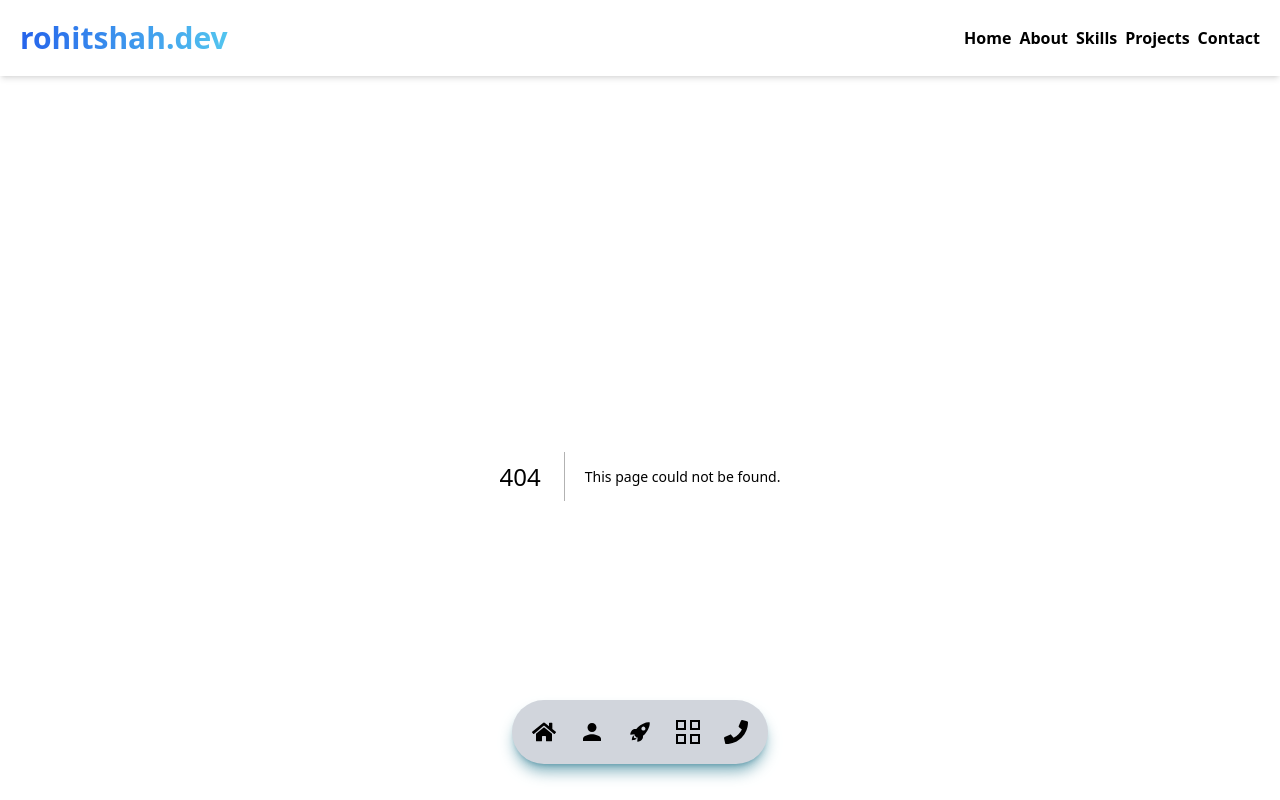
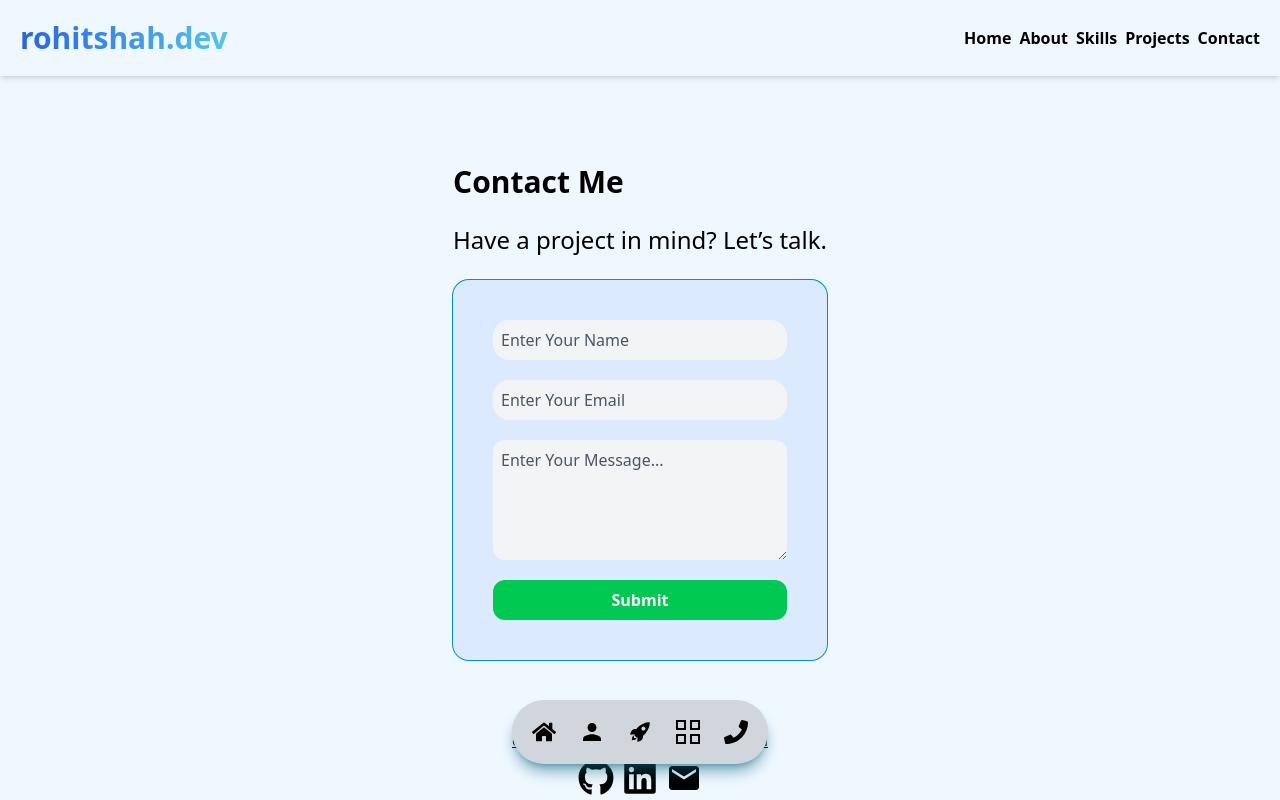
Before and after one commit to rohitshah316/rohitshah.dev-nextjs, a Next.js app: page /contact in a window 1280 px wide. Before the commit this address had no page. Shown: the top 800 px of the page. Built offline with nearby package versions, Linux system fonts and the light colour scheme.

Commit message:
updated contact and project pages

```diff
--- a/package.json
+++ b/package.json
@@ -9,6 +9,8 @@
     "lint": "eslint"
   },
   "dependencies": {
+    "@emailjs/browser": "^4.4.1",
+    "emailjs": "^5.0.1",
     "gsap": "^3.15.0",
     "motion": "^12.40.0",
     "next": "^16.2.9",
--- /dev/null
+++ b/src/app/contact/page.jsx
@@ -0,0 +1,137 @@
+"use client";
+
+import React, { useRef, useState } from "react";
+import { FaGithub, FaLinkedin } from "react-icons/fa";
+import { MdEmail } from "react-icons/md";
+import emailjs from "@emailjs/browser";
+
+const Contact = () => {
+  const [success, setSuccess] = useState(false);
+  const form = useRef(null);
+
+  const theme = "light";
+
+  const placeholderStyle =
+    theme === "dark"
+      ? "placeholder-gray-400 bg-gray-500"
+      : "placeholder-gray-600 bg-gray-100";
+
+  const sendEmail = (e) => {
+    e.preventDefault();
+
+    emailjs
+      .sendForm(
+        "service_i0z6whj",
+        "template_sm7jf7s",
+        form.current,
+        "J2eoW6q3-Y5wQHrJn"
+      )
+      .then(
+        (result) => {
+          console.log("SUCCESS!", result.text);
+          setSuccess(true);
+
+          setTimeout(() => setSuccess(false), 5000);
+
+          form.current.reset();
+        },
+        (error) => {
+          console.log("FAILED...", error.text);
+        }
+      );
+  };
+
+  return (
+    <section className="text-black mt-10 mx-auto max-w-4xl pt-12 pb-20 px-6">
+      <h2 className="text-3xl font-bold mb-6">Contact Me</h2>
+
+      <p className="my-6 text-2xl">
+        Have a project in mind? Let’s talk.
+      </p>
+
+      <form
+        ref={form}
+        onSubmit={sendEmail}
+        className="bg-blue-100 text-black flex flex-col gap-5 p-10 w-full max-w-xl rounded-2xl ring ring-cyan-600"
+      >
+        <input
+          name="from_name"
+          className={`${placeholderStyle} p-2 rounded-2xl outline-none`}
+          type="text"
+          required
+          placeholder="Enter Your Name"
+        />
+
+        <input
+          name="from_email"
+          className={`${placeholderStyle} p-2 rounded-2xl outline-none`}
+          type="email"
+          required
+          placeholder="Enter Your Email"
+        />
+
+        <textarea
+          name="message"
+          className={`${placeholderStyle} h-30 p-2 outline-none rounded-xl`}
+          required
+          placeholder="Enter Your Message..."
+        />
+
+        <button
+          type="submit"
+          className="bg-green-500 py-2 rounded-xl font-bold text-white hover:bg-green-600 cursor-pointer"
+        >
+          Submit
+        </button>
+
+        {success && (
+          <p className="text-green-500 text-center font-semibold">
+            Your Message Sent Successfully!
+          </p>
+        )}
+      </form>
+
+      <div className="mt-10 flex flex-col items-center">
+        <span className="font-semibold text-xl text-red-500">
+          Or Email Me Directly:
+        </span>
+
+        <a
+          href="mailto:contact.rohitshah.dev@gmail.com"
+          className="underline"
+        >
+          contact.rohitshah.dev@gmail.com
+        </a>
+
+        <div className="text-4xl flex gap-2 mt-2">
+          <a
+            href="https://github.com/rohitshah316"
+            target="_blank"
+            rel="noreferrer"
+            className="hover:text-gray-400"
+          >
+            <FaGithub />
+          </a>
+
+          <a
+            href="https://linkedin.com/in/rohitshah316"
+            target="_blank"
+            rel="noreferrer"
+            className="hover:text-gray-400"
+          >
+            <FaLinkedin />
+          </a>
+
+          <a
+            href="mailto:contact.rohitshah.dev@gmail.com"
+            className="hover:text-gray-400"
+          >
+            <MdEmail />
+          </a>
+        </div>
+      </div>
+    </section>
+  );
+};
+
+export default Contact;
--- /dev/null
+++ b/src/app/projects/page.jsx
@@ -0,0 +1,39 @@
+import { projects } from '../../data/projects'
+import { FaRegArrowAltCircleRight } from "react-icons/fa";
+
+const Projects = () => {
+
+   const theme='light'
+  return (
+    <section className={`${theme==='dark'?'text-white':'text-black'} mt-10 mx-auto max-w-4xl pt-12 pb-20 px-6`}>
+            <h2 className='text-3xl font-bold mb-6'>Projects</h2>
+
+            <div className='grid grid-cols-1 md:grid-cols-2  gap-6'>
+                    {projects.map(project=>(
+                        <div key={project.id}
+                        className={`${theme==='dark'?'bg-gray-800':'bg-blue-100'} p-6 rounded-2xl ring ring-cyan-600 flex flex-col gap-2 transform hover:-translate-y-2`}
+                        >
+                        <img src={project.thumbnail} alt={project.title} className='rounded-xl transform hover:scale-150 ring ring-cyan-300'/>
+                        <h3 className='font-bold'>{project.title}</h3>
+                        <p className='text-sm'>{project.description}</p>
+                        <ul className='space-y-2'>
+                            {project.tech.map((stack,i)=>(
+                                <li key={i} className='text-white bg-gray-500 inline-block p-1 m-1 rounded text-sm cursor-pointer hover:bg-gray-600'>{stack}</li>
+                            ))}
+                        </ul>
+
+                        <div className='flex justify-between'>
+                            <a href={project.github} target='_blank' className='text-red-500 font-semibold transform hover:translate-x-2'>Source Code</a>
+                            <a href={project.demo} target='_blank' className='text-green-400 transform hover:translate-x-2 font-semibold flex justify-center '>
+                                <span>Live Demo</span>
+                                <FaRegArrowAltCircleRight className='relative top-1.5 right-0 transform hover:translate-x-2'/>
+                                </a>
+                        </div>
+                        </div>
+                    ))}
+            </div>
+    </section>
+  )
+}
+
+export default Projects
```
Also changed, not shown: 1 other file (tests, documents, lock files or other folders).
